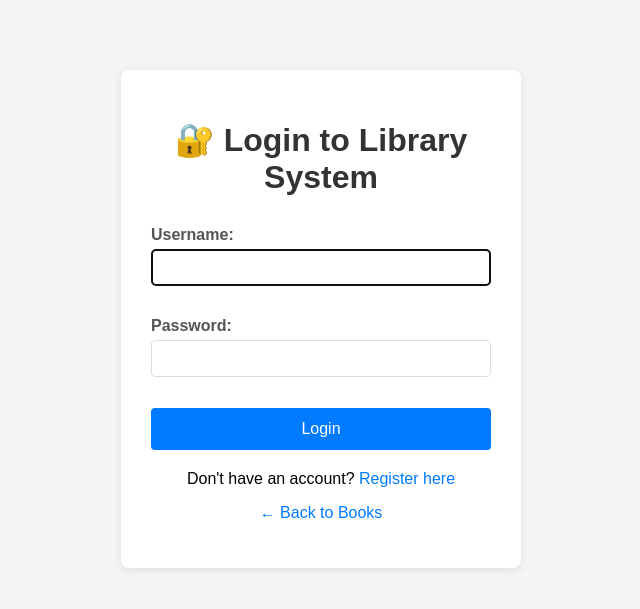
After one commit to Bertrand1738/Alx_DjangoLearnLab, a Django app: page /relationship_app/login/ in a window 1280 px wide. The commit adds this page. Shown: the top 609 px of the page, without its empty margins (319-959 px from the left). Run offline with Django 5.2, Linux system fonts and the light colour scheme.

Commit message:
Add user authentication views and templates for login, logout, and registration

```diff
--- /dev/null
+++ b/django-models/LibraryProject/relationship_app/templates/relationship_app/login.html
@@ -0,0 +1,112 @@
+<!-- login.html -->
+<!--
+BEGINNER EXPLANATION:
+- This template shows a login form
+- {% csrf_token %} protects against security attacks
+- {{ form.as_p }} displays the form fields as paragraphs
+- Django automatically handles form validation and error messages
+-->
+<!DOCTYPE html>
+<html lang="en">
+<head>
+    <meta charset="UTF-8">
+    <meta name="viewport" content="width=device-width, initial-scale=1.0">
+    <title>Login - Library System</title>
+    <style>
+        body {
+            font-family: Arial, sans-serif;
+            max-width: 400px;
+            margin: 50px auto;
+            padding: 20px;
+            background-color: #f5f5f5;
+        }
+        .auth-container {
+            background-color: white;
+            padding: 30px;
+            border-radius: 8px;
+            box-shadow: 0 2px 10px rgba(0,0,0,0.1);
+        }
+        h1 {
+            color: #333;
+            text-align: center;
+            margin-bottom: 30px;
+        }
+        form {
+            margin-bottom: 20px;
+        }
+        label {
+            display: block;
+            margin-bottom: 5px;
+            font-weight: bold;
+            color: #555;
+        }
+        input[type="text"], input[type="password"] {
+            width: 100%;
+            padding: 10px;
+            margin-bottom: 15px;
+            border: 1px solid #ddd;
+            border-radius: 4px;
+            box-sizing: border-box;
+        }
+        button {
+            width: 100%;
+            padding: 12px;
+            background-color: #007bff;
+            color: white;
+            border: none;
+            border-radius: 4px;
+            font-size: 16px;
+            cursor: pointer;
+        }
+        button:hover {
+            background-color: #0056b3;
+        }
+        .links {
+            text-align: center;
+            margin-top: 20px;
+        }
+        a {
+            color: #007bff;
+            text-decoration: none;
+        }
+        a:hover {
+            text-decoration: underline;
+        }
+        .errorlist {
+            color: #dc3545;
+            list-style: none;
+            padding: 0;
+            margin-bottom: 15px;
+        }
+    </style>
+</head>
+<body>
+    <div class="auth-container">
+        <h1>🔐 Login to Library System</h1>
+
+        <!-- Display any form errors -->
+        {% if form.errors %}
+            <ul class="errorlist">
+                {% for field, errors in form.errors.items %}
+                    {% for error in errors %}
+                        <li>{{ error }}</li>
+                    {% endfor %}
+                {% endfor %}
+            </ul>
+        {% endif %}
+
+        <!-- Login Form -->
+        <form method="post">
+            {% csrf_token %}
+            {{ form.as_p }}
+            <button type="submit">Login</button>
+        </form>
+
+        <!-- Navigation Links -->
+        <div class="links">
+            <p>Don't have an account? <a href="{% url 'relationship_app:register' %}">Register here</a></p>
+            <p><a href="{% url 'relationship_app:list_books' %}">← Back to Books</a></p>
+        </div>
+    </div>
+</body>
+</html>
--- a/django-models/LibraryProject/relationship_app/urls.py
+++ b/django-models/LibraryProject/relationship_app/urls.py
@@ -26,6 +26,16 @@ urlpatterns = [
     # <int:pk> means capture an integer and pass it as 'pk' parameter
     # pk = primary key (the ID of the library)
     path('library/<int:pk>/', views.LibraryDetailView.as_view(), name='library_detail'),
+
+    # Authentication URLs
+    # URL: /login/ - User login page
+    path('login/', views.CustomLoginView.as_view(), name='login'),
+
+    # URL: /logout/ - User logout page
+    path('logout/', views.CustomLogoutView.as_view(), name='logout'),
+
+    # URL: /register/ - User registration page
+    path('register/', views.register, name='register'),
 ]
 
 """
--- a/django-models/LibraryProject/relationship_app/views.py
+++ b/django-models/LibraryProject/relationship_app/views.py
@@ -1,6 +1,9 @@
-from django.shortcuts import render
+from django.shortcuts import render, redirect
 from django.views.generic.detail import DetailView
 from django.views.generic import ListView
+from django.contrib.auth import login
+from django.contrib.auth.forms import UserCreationForm
+from django.contrib.auth.views import LoginView, LogoutView
 from .models import Book
 from .models import Library
 
@@ -69,3 +72,71 @@ class LibraryDetailView(DetailView):
         # For example: context['extra_info'] = 'Some extra information'
 
         return context
+
+
+# =============================================================================
+# USER AUTHENTICATION VIEWS
+# =============================================================================
+
+def register(request):
+    """
+    Function-based view for user registration.
+
+    BEGINNER EXPLANATION:
+    - This view handles user registration (creating new accounts)
+    - GET request: Shows the registration form
+    - POST request: Processes the form and creates a new user
+    - UserCreationForm is Django's built-in registration form
+    - After successful registration, user is automatically logged in
+    """
+    if request.method == 'POST':
+        # User submitted the registration form
+        form = UserCreationForm(request.POST)
+
+        if form.is_valid():
+            # Form data is valid, create the user
+            user = form.save()
+
+            # Automatically log in the newly registered user
+            login(request, user)
+
+            # Redirect to a success page (you can change this URL)
+            return redirect('relationship_app:list_books')
+    else:
+        # GET request: Show empty registration form
+        form = UserCreationForm()
+
+    # Render the registration template with the form
+    return render(request, 'relationship_app/register.html', {'form': form})
+
+
+class CustomLoginView(LoginView):
+    """
+    Class-based view for user login.
+
+    BEGINNER EXPLANATION:
+    - This inherits from Django's built-in LoginView
+    - LoginView handles all the login logic for us
+    - We just need to specify which template to use
+    - Django automatically handles form validation and user authentication
+    """
+    template_name = 'relationship_app/login.html'
+    redirect_authenticated_user = True
+
+    def get_success_url(self):
+        """
+        Where to redirect after successful login.
+        """
+        return '/relationship_app/books/'
+
+
+class CustomLogoutView(LogoutView):
+    """
+    Class-based view for user logout.
+
+    BEGINNER EXPLANATION:
+    - This inherits from Django's built-in LogoutView
+    - LogoutView handles clearing the user's session
+    - We just specify which template to show after logout
+    """
+    template_name = 'relationship_app/logout.html'
```
Also changed, not shown: django-models/LibraryProject/create_auth_test_data.py (added, +35 -0 lines), django-models/LibraryProject/relationship_app/templates/relationship_app/library_detail.html (+9 -0 lines), django-models/LibraryProject/relationship_app/templates/relationship_app/list_books.html (+14 -3 lines), django-models/LibraryProject/relationship_app/templates/relationship_app/logout.html (added, +82 -0 lines), django-models/LibraryProject/relationship_app/templates/relationship_app/register.html (added, +139 -0 lines).
